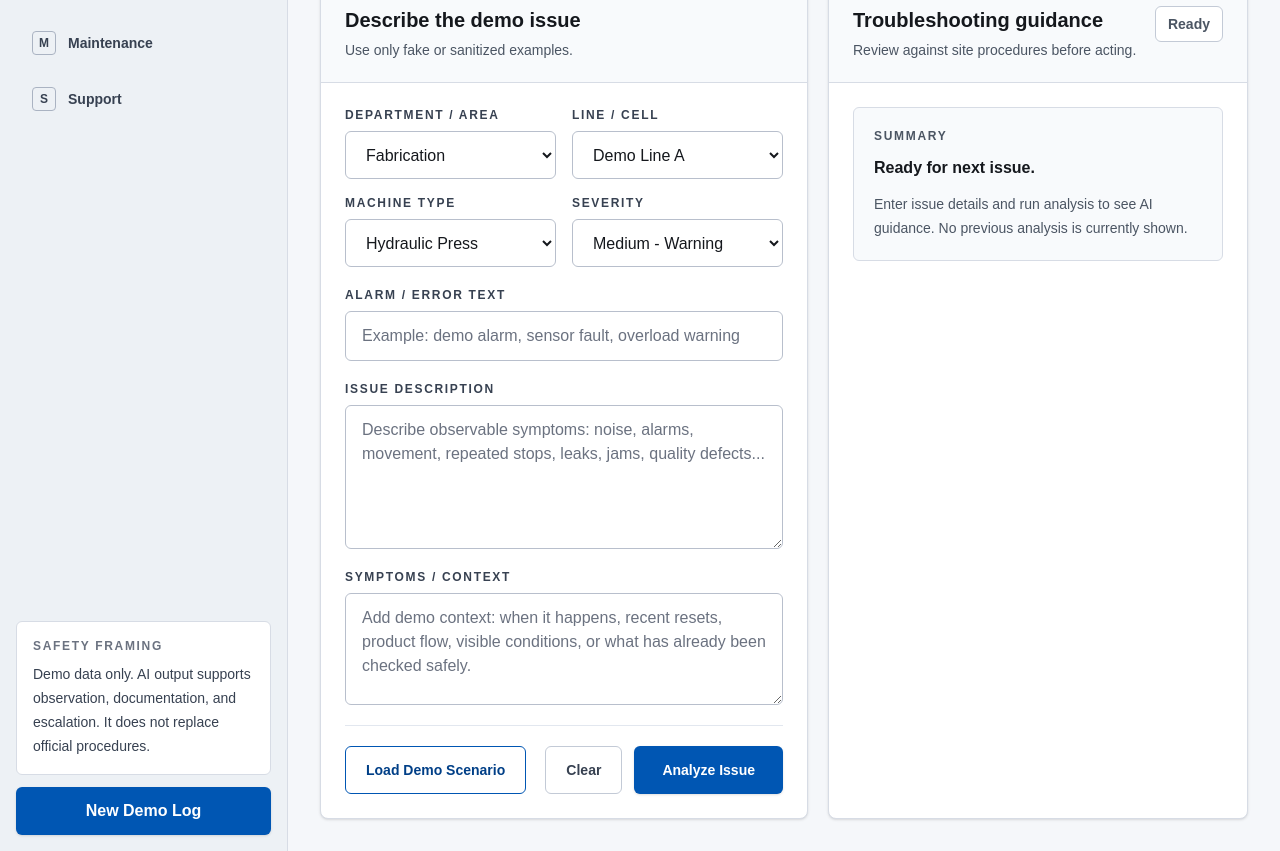
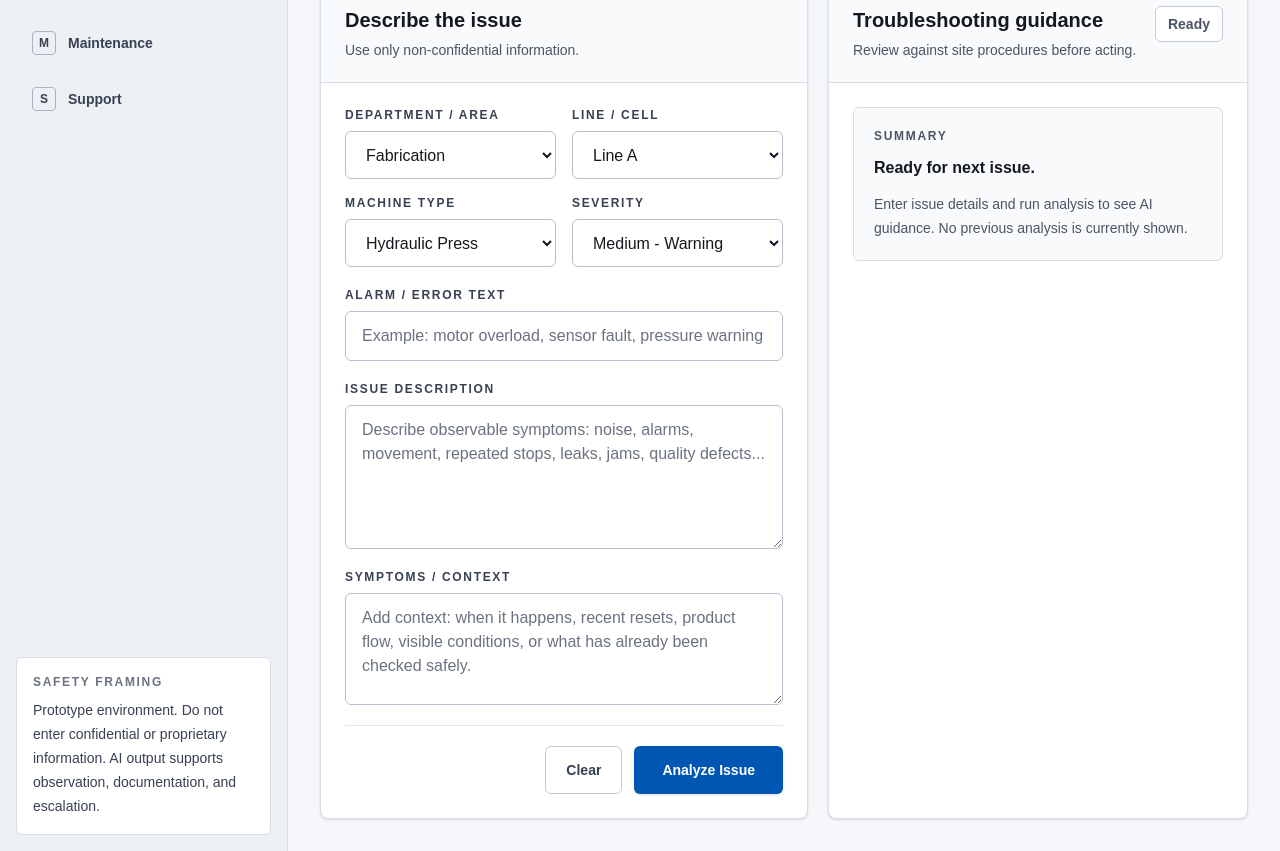
Before and after one commit to Hightech89/ops-assist, a Next.js app: page / in a window 1280 px wide. Shown: the part 200-1051 px from the top of the page. Built offline with nearby package versions, Linux system fonts and the light colour scheme.

Commit message:
Clean up Ops Assist demo UI

```diff
--- a/app/page.tsx
+++ b/app/page.tsx
@@ -26,23 +26,11 @@ type AnalysisResult = {
 
 const initialForm: DiagnosticForm = {
   department: "Fabrication",
-  line: "Demo Line A",
+  line: "Line A",
   machineType: "Hydraulic Press",
   alarmText: "",
   problemDescription: "",
   operatingContext: "",
-  severity: "Medium",
-};
-
-const demoScenario: DiagnosticForm = {
-  department: "Packaging",
-  line: "Demo Line B",
-  machineType: "Conveyor System",
-  alarmText: "Demo alarm: motor overload after restart",
-  problemDescription:
-    "Conveyor starts, runs for about 20 seconds, then stops with a motor overload alarm. Operator noticed a squealing sound near the infeed before the stop.",
-  operatingContext:
-    "Issue repeated twice after clearing product from the belt. No visible smoke or damage. Area is being treated as a demo example.",
   severity: "Medium",
 };
 
@@ -144,13 +132,6 @@ export default function Home() {
     setAnalysisError("");
   }
 
-  function loadDemoScenario() {
-    setForm(demoScenario);
-    setAnalysis(null);
-    setValidationMessage("");
-    setAnalysisError("");
-  }
-
   const priority = analysis?.priority ?? form.severity;
   const result = severityContent[priority];
 
@@ -168,7 +149,7 @@ export default function Home() {
                   Ops Assist
                 </p>
                 <p className="text-sm font-medium text-[#4b5563]">
-                  Demo troubleshooting console
+                  Troubleshooting Console V0.1
                 </p>
               </div>
             </div>
@@ -199,17 +180,11 @@ export default function Home() {
                 Safety framing
               </p>
               <p className="mt-2 text-sm leading-6 text-[#374151]">
-                Demo data only. AI output supports observation, documentation,
-                and escalation. It does not replace official procedures.
+                Prototype environment. Do not enter confidential or
+                proprietary information. AI output supports observation,
+                documentation, and escalation.
               </p>
             </div>
-            <button
-              type="button"
-              onClick={handleReset}
-              className="min-h-12 rounded-md bg-[#0056b3] px-4 text-base font-semibold text-white shadow-sm transition hover:bg-[#003f87] focus:outline-none focus:ring-2 focus:ring-[#0056b3]"
-            >
-              New Demo Log
-            </button>
           </div>
         </aside>
 
@@ -230,7 +205,7 @@ export default function Home() {
                 Server-side AI route
               </span>
               <span className="inline-flex min-h-9 items-center rounded-full border border-[#c3cad6] bg-[#f8fafc] px-4 text-sm font-semibold text-[#374151]">
-                Demo data only
+                Prototype environment
               </span>
             </div>
           </header>
@@ -243,8 +218,8 @@ export default function Home() {
               >
                 <PanelHeader
                   eyebrow="Operator input"
-                  title="Describe the demo issue"
-                  helper="Use only fake or sanitized examples."
+                  title="Describe the issue"
+                  helper="Use only non-confidential information."
                 />
 
                 <div className="grid gap-5 p-5 lg:p-6">
@@ -274,9 +249,9 @@ export default function Home() {
                         }
                         className={fieldClass}
                       >
-                        <option>Demo Line A</option>
-                        <option>Demo Line B</option>
-                        <option>Demo Cell 3</option>
+                        <option>Line A</option>
+                        <option>Line B</option>
+                        <option>Cell 3</option>
                         <option>Training Station</option>
                       </select>
                     </Field>
@@ -321,7 +296,7 @@ export default function Home() {
                         updateField("alarmText", event.target.value)
                       }
                       className={fieldClass}
-                      placeholder="Example: demo alarm, sensor fault, overload warning"
+                      placeholder="Example: motor overload, sensor fault, pressure warning"
                     />
                   </Field>
 
@@ -354,19 +329,11 @@ export default function Home() {
                         updateField("operatingContext", event.target.value)
                       }
                       className={`${fieldClass} min-h-28 resize-y`}
-                      placeholder="Add demo context: when it happens, recent resets, product flow, visible conditions, or what has already been checked safely."
+                      placeholder="Add context: when it happens, recent resets, product flow, visible conditions, or what has already been checked safely."
                     />
                   </Field>
 
-                  <div className="flex flex-col gap-3 border-t border-[#e2e7ef] pt-5 sm:flex-row sm:justify-between">
-                    <button
-                      type="button"
-                      onClick={loadDemoScenario}
-                      className="min-h-12 rounded-md border border-[#0056b3] bg-white px-5 text-sm font-bold text-[#003f87] transition hover:bg-[#eef6ff] focus:outline-none focus:ring-2 focus:ring-[#0056b3]"
-                    >
-                      Load Demo Scenario
-                    </button>
-                    <div className="flex flex-col gap-3 sm:flex-row">
+                  <div className="flex flex-col gap-3 border-t border-[#e2e7ef] pt-5 sm:flex-row sm:justify-end">
                     <button
                       type="button"
                       onClick={handleReset}
@@ -381,7 +348,6 @@ export default function Home() {
                     >
                       {isAnalyzing ? "Analyzing issue..." : "Analyze Issue"}
                     </button>
-                    </div>
                   </div>
                 </div>
               </form>
```
Lines whose indentation alone changed are shown as unchanged.
